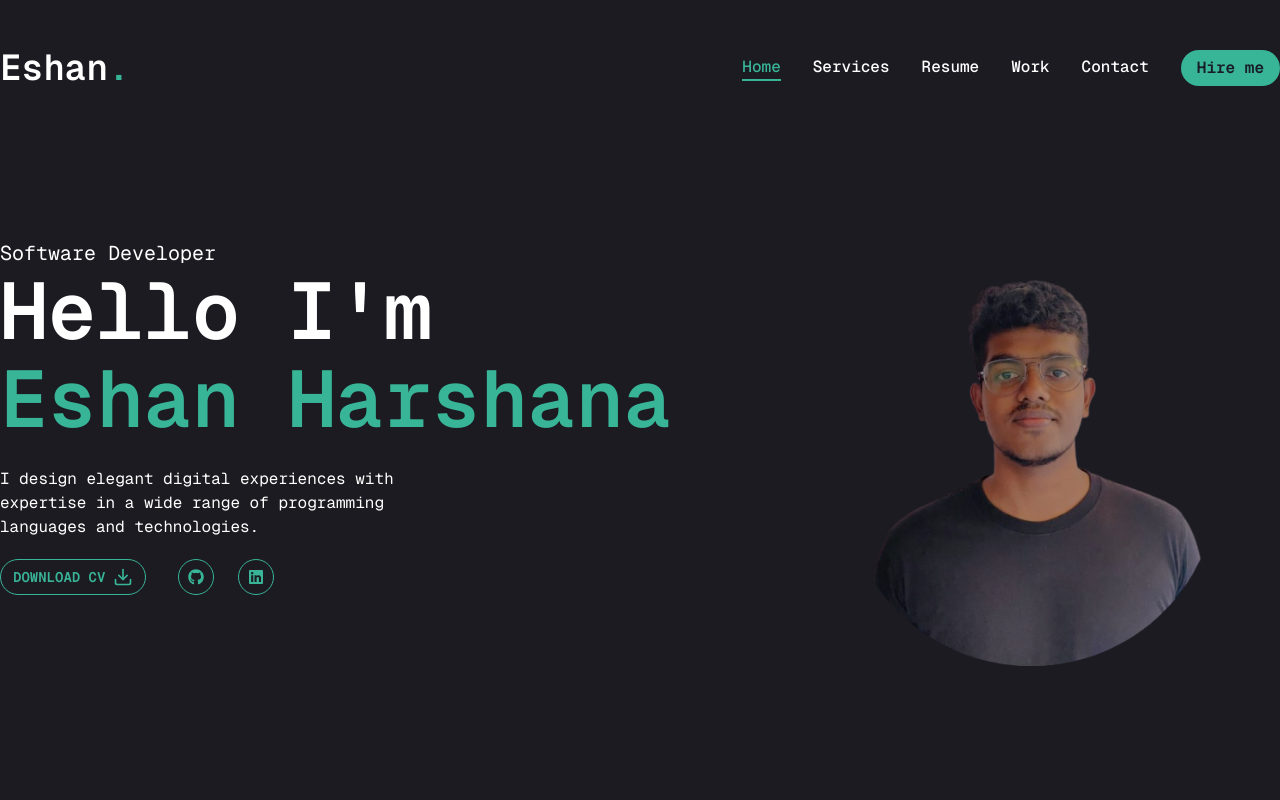
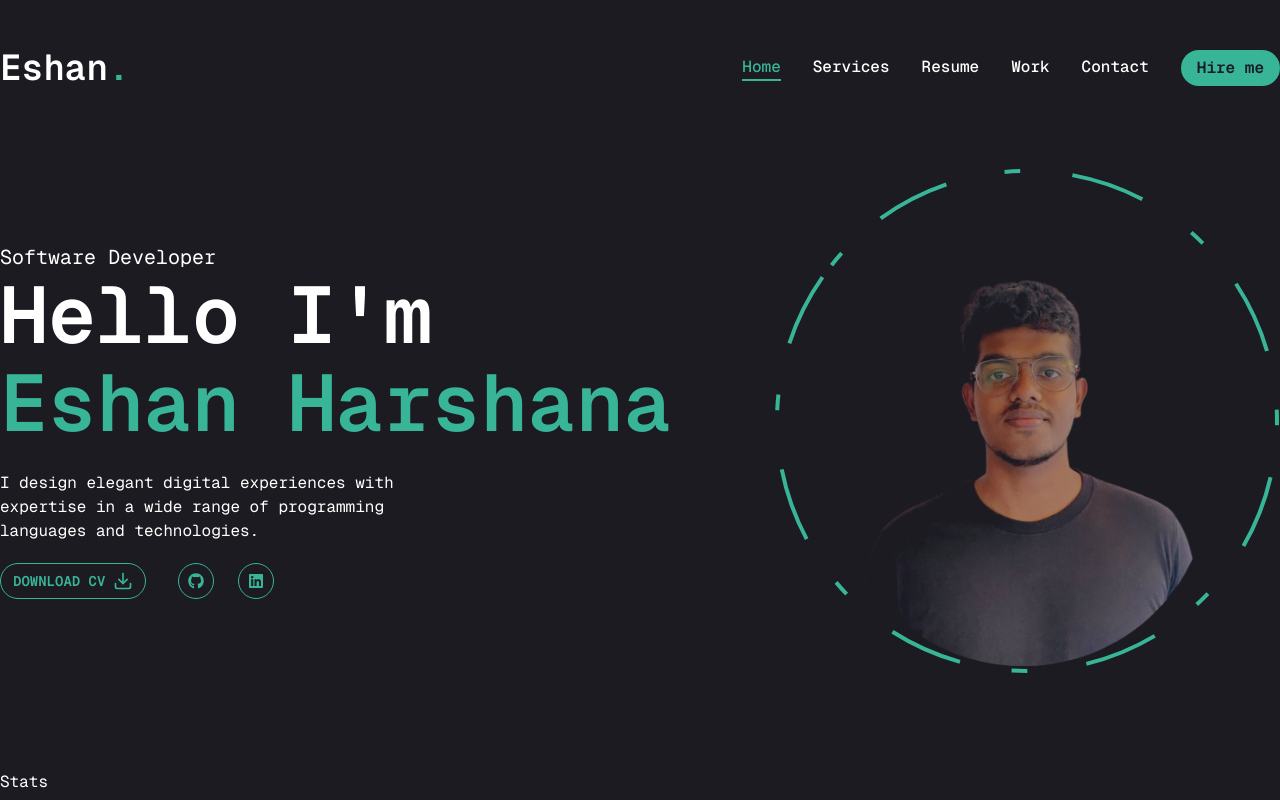
Before and after one commit to 202320020818/Portfolio-App, a Next.js app: page / in a window 1280 px wide. Built offline with nearby package versions, Linux system fonts and the light colour scheme.

Commit message:
Refactor code structure for improved readability and maintainability

```diff
--- a/app/globals.css
+++ b/app/globals.css
@@ -60,7 +60,7 @@
   --secondary-foreground: oklch(0.208 0.042 265.755);
   --muted: oklch(0.968 0.007 247.896);
   --muted-foreground: oklch(0.554 0.046 257.417);
-  --accent: oklch(69.49% 0.11606 173.814);
+  --accent: #38b497;
   --accent-foreground: oklch(0.208 0.042 265.755);
   --destructive: oklch(0.577 0.245 27.325);
   --border: oklch(0.929 0.013 255.508);
--- a/app/page.jsx
+++ b/app/page.jsx
@@ -1,4 +1,5 @@
 import Photo from "@/components/Photo";
+import Stats from "@/components/Stats";
 import { Button } from "@/components/ui/button";
 import Social from "@/components/ui/Socials";
 import { FiDownload } from "react-icons/fi";
@@ -9,7 +10,7 @@
       <div className="container mx-auto h-full">
         <div className="flex flex-col  xl:flex-row items-center justify-between xl:pt-8 xl:pb-24">
           {/* Left - Text */}
-          <div className="text-center xl:text-left">
+          <div className="text-center xl:text-left order-2 xl:order-none">
             <span className="text-xl">Software Developer</span>
             <h1 className="h1">
               Hello I'm <br />{" "}
@@ -37,11 +38,12 @@
             </div>
           </div>
           {/* Right - Image */}
-          <div>
+          <div className="order-1 xl:order-none mb-8 xl:mb-0">
             <Photo />
           </div>
         </div>
       </div>
+      <Stats />
     </section>
   );
 };
--- a/components/Photo.jsx
+++ b/components/Photo.jsx
@@ -6,17 +6,58 @@
 const Photo = () => {
   return (
     <div className="w-full h-full relative">
-      <motion.div>
-        <div className="w-[298px] h-[298px] xl:w-[498px] xl:h-[498px]">
+      <motion.div
+        initial={{ opacity: 0 }}
+        animate={{
+          opacity: 1,
+          transition: { delay: 2, duration: 0.4, ease: "easeInOut" },
+        }}
+      >
+        <motion.div
+          initial={{ opacity: 0 }}
+          animate={{
+            opacity: 1,
+            transition: { delay: 1.6, duration: 0.4, ease: "easeInOut" },
+          }}
+          className="w-[298px] h-[298px] xl:w-[498px] xl:h-[498px] mix-blend-lighten absolute"
+        >
           <Image
-            src="/assets/photo.png"
+            src="/assets/photoNew.png"
             priority
-            quality={100}
+            quality={75}
             fill
             alt="Eshan Harshana"
             className="object-contain"
           />
-        </div>
+        </motion.div>
+
+        {/* Circle */}
+        <motion.svg
+          className="w-[300px] xl:w-[506px] h-[300px] xl:h-[506px]"
+          fill="transparent"
+          viewBox="0 0 506 506"
+          xmlns="http://www.w3.org/2000/svg"
+        >
+          <motion.circle
+            cx="253"
+            cy="253"
+            r="250"
+            stroke="#38b497"
+            strokeWidth="4"
+            strokeLanecap="round"
+            strokeLinejoin="round"
+            initial={{ strokeDasharray: "24 10 0 0" }}
+            animate={{
+              strokeDasharray: ["15 128 25 25", "16 25 92 72", "4 258 22 22"],
+              rotate: [120, 360],
+            }}
+            transition={{
+              duration: 20,
+              repeat: Infinity,
+              repeatType: "reverse",
+            }}
+          />
+        </motion.svg>
       </motion.div>
     </div>
   );
--- /dev/null
+++ b/components/Stats.jsx
@@ -0,0 +1,7 @@
+"use client";
+
+const Stats = () => {
+  return <div>Stats</div>;
+};
+
+export default Stats;
--- a/package.json
+++ b/package.json
@@ -21,6 +21,7 @@
     "lucide-react": "^0.562.0",
     "next": "16.1.4",
     "react": "19.2.3",
+    "react-countup": "^6.5.3",
     "react-dom": "19.2.3",
     "react-icons": "^5.5.0",
     "tailwind-merge": "^3.4.0"
```
Also changed, not shown: public/assets/photoNew.png (renamed from public/assets/photo.png), 1 other file (tests, documents, lock files or other folders).
